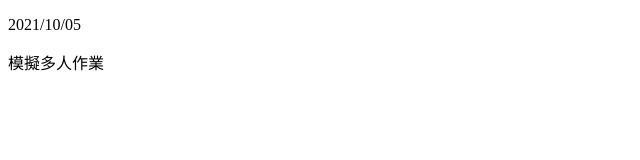
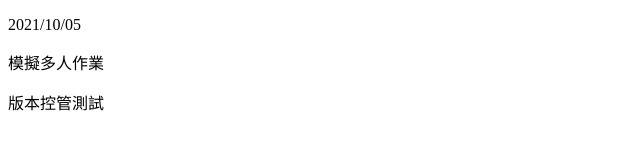
Before and after one commit to TETSU86/project_git_test, a plain HTML site: page index.html in a window 1280 px wide. Shown: the whole page, without its empty margins (0-640 px from the left). Drawn offline with Linux system fonts and the light colour scheme.

Commit message:
新增P 版本控管測試

```diff
--- a/index.html
+++ b/index.html
@@ -11,5 +11,6 @@
 <body>
     <p>2021/10/05</p>
     <p>模擬多人作業</p>
+    <p> 版本控管測試</p>
 </body>
 </html>
```
